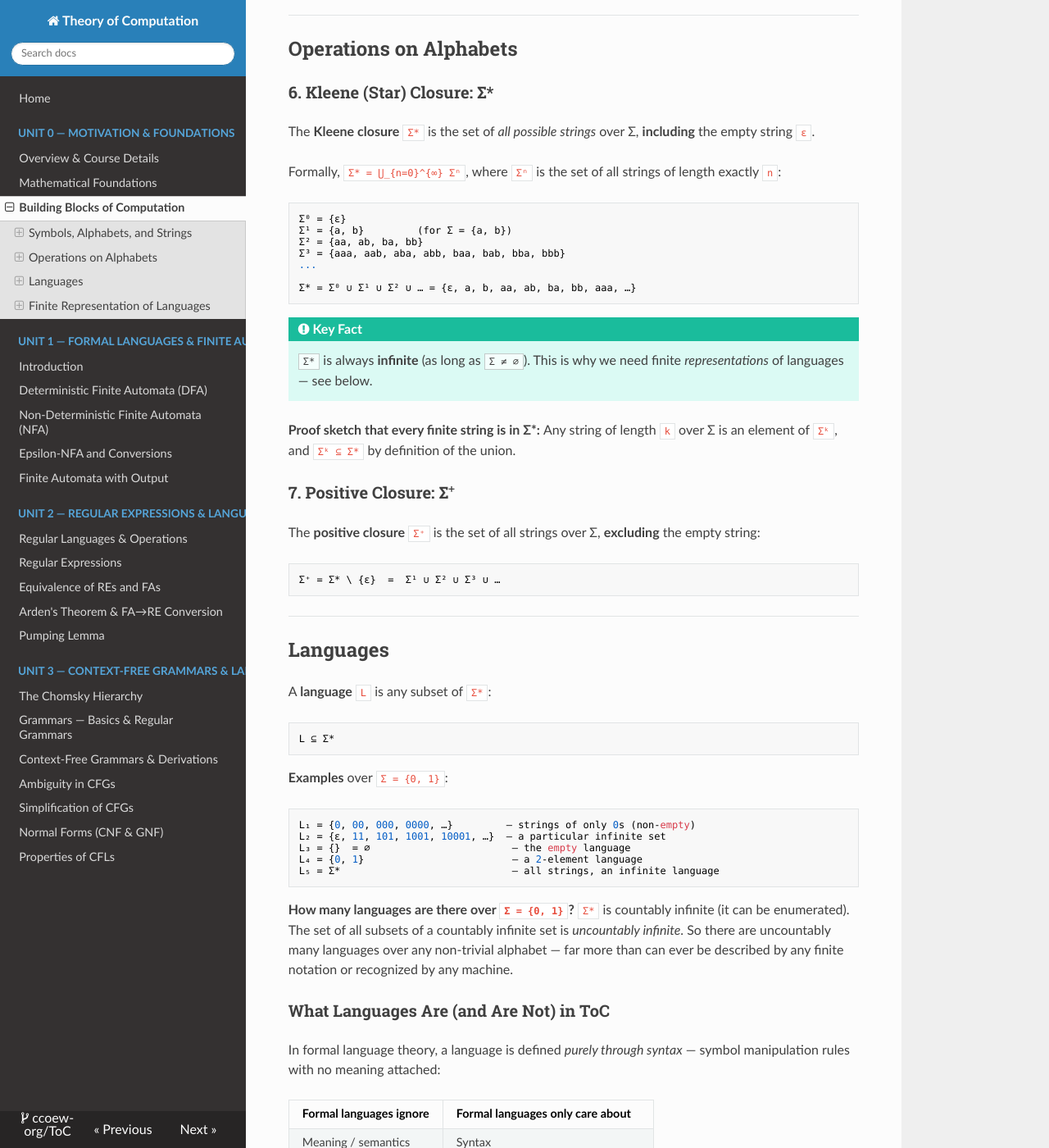
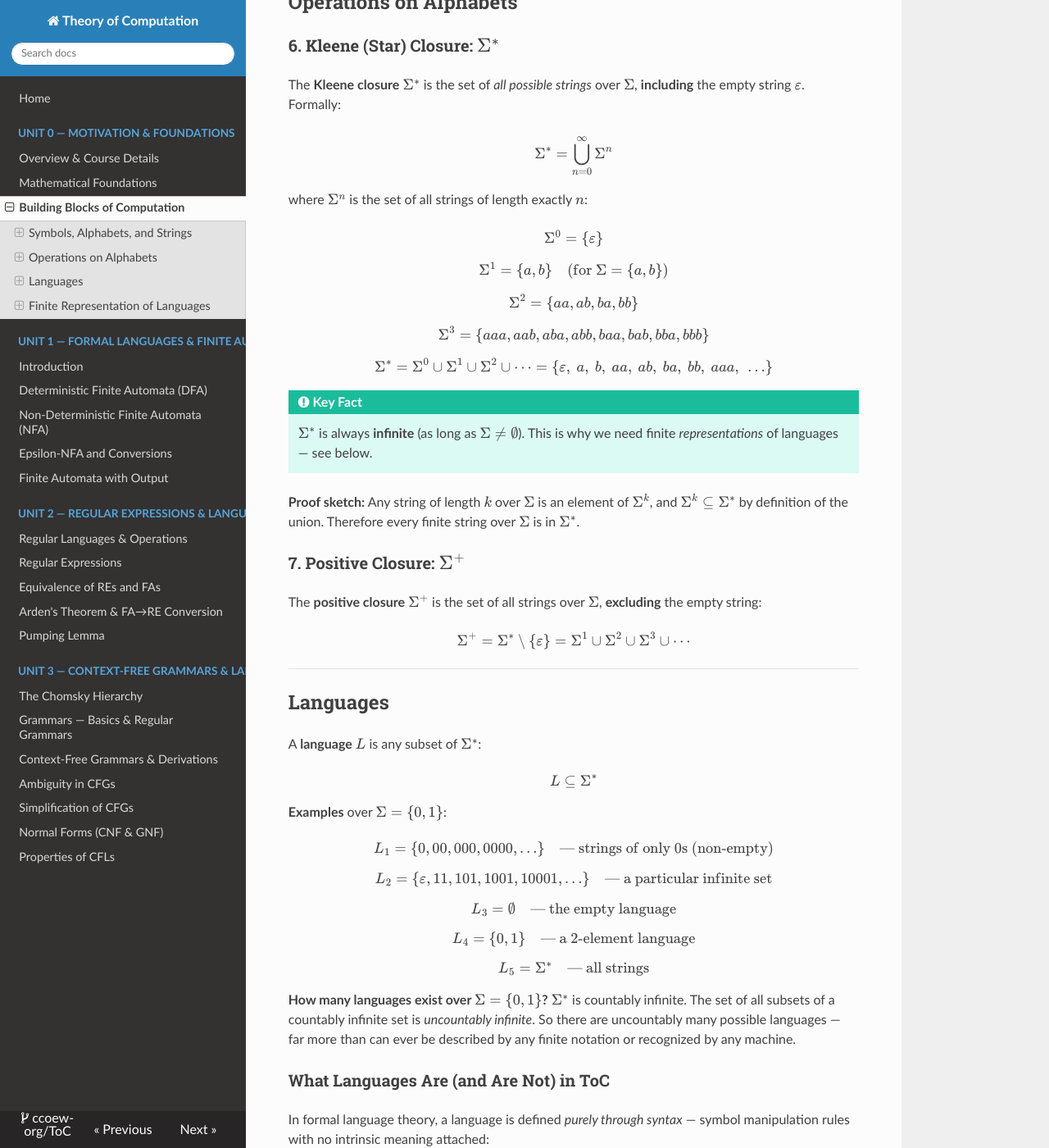
Before and after one commit to CCOEW-ORG/ToC, an MkDocs documentation site: the page built from docs/unit0/building-blocks.md, in a window 1280 px wide and 1400 px high, scrolled down 1748 px. Shown: the whole window at 82% size. Built offline with MkDocs 1.6.1, drawn with Linux system fonts in a browser that asks for light colours; nearby versions of some CDN libraries; some of the changed text lies outside the part shown.

Commit message:
converted unit 0 to latex

````diff
--- a/docs/unit0/building-blocks.md
+++ b/docs/unit0/building-blocks.md
@@ -10,120 +10,114 @@ Every concept in Theory of Computation is built on a small set of primitive noti
 
 A **symbol** is an atomic, indivisible unit. It has no internal structure — it simply *is*.
 
-Examples: `0`, `1`, `a`, `b`, `$`, `·`
+Examples: $0,\ 1,\ a,\ b,\ \$,\ \cdot$
 
-### 2. Alphabet (Σ)
+### 2. Alphabet ($\Sigma$)
 
 An **alphabet** is a *finite, non-empty* set of symbols.
 
 Examples:
 
-```
-Σ₁ = {0, 1}          — binary alphabet
-Σ₂ = {a, b, c}
-Σ₃ = {a, e, i, o, u}  — vowels
-```
+$$\Sigma_1 = \{0, 1\} \quad \text{(binary alphabet)}$$
 
-### 3. String (w)
+$$\Sigma_2 = \{a, b, c\}$$
 
-A **string** over an alphabet Σ is a *finite sequence* of symbols drawn from Σ.
+$$\Sigma_3 = \{a, e, i, o, u\} \quad \text{(vowels)}$$
 
-If `Σ = {a, b, c}`, then `ab`, `bca`, `aaa`, and `c` are all valid strings.
+### 3. String ($w$)
 
-The **length** of a string `w`, written `|w|`, is the number of symbols it contains:
+A **string** over an alphabet $\Sigma$ is a *finite sequence* of symbols drawn from $\Sigma$.
 
-```
-|abc| = 3
-|aab| = 3
-|a|   = 1
-```
+If $\Sigma = \{a, b, c\}$, then $ab$, $bca$, $aaa$, and $c$ are all valid strings.
 
-#### The Empty String (ε)
+The **length** of a string $w$, written $|w|$, is the number of symbols it contains:
 
-The **empty string** `ε` (epsilon) is the unique string of length zero: `|ε| = 0`. It contains no symbols but is still a valid string over any alphabet.
+$$|abc| = 3 \qquad |aab| = 3 \qquad |a| = 1$$
 
-!!! warning "ε is not a symbol"
-    `ε` is **not** a symbol in your alphabet. It is a string — specifically, the string with no symbols in it. The alphabet `Σ = {a, b}` does not contain `ε`; it contains two symbols, `a` and `b`.
+#### The Empty String ($\varepsilon$)
+
+The **empty string** $\varepsilon$ (epsilon) is the unique string of length zero: $|\varepsilon| = 0$. It contains no symbols but is still a valid string over any alphabet.
+
+!!! warning "$\varepsilon$ is not a symbol"
+    $\varepsilon$ is **not** a symbol in your alphabet. It is a string — specifically, the string with no symbols in it. The alphabet $\Sigma = \{a, b\}$ does not contain $\varepsilon$; it contains two symbols, $a$ and $b$.
 
 ### 4. Substring
 
-A **substring** of a string `w` is any *contiguous* portion of `w`.
+A **substring** of a string $w$ is any *contiguous* portion of $w$.
 
-If `w = abcde`, then `abc`, `bcd`, `cde`, `b`, `abcde`, and `ε` are all substrings of `w`. But `ace` is **not** a substring (the symbols are not contiguous).
+If $w = abcde$, then $abc$, $bcd$, $cde$, $b$, $abcde$, and $\varepsilon$ are all substrings of $w$. But $ace$ is **not** a substring (the symbols are not contiguous).
 
 ### 5. Concatenation
 
-The **concatenation** of strings `w₁` and `w₂`, written `w₁w₂` or `w₁ · w₂`, is the string formed by placing `w₂` immediately after `w₁`.
+The **concatenation** of strings $w_1$ and $w_2$, written $w_1 w_2$ or $w_1 \cdot w_2$, is the string formed by placing $w_2$ immediately after $w_1$:
 
-```
-w₁ = abc,  w₂ = def  →  w₁w₂ = abcdef
-```
+$$w_1 = abc,\quad w_2 = def \quad \Rightarrow \quad w_1 w_2 = abcdef$$
 
 Properties of concatenation:
 
-- `|w₁w₂| = |w₁| + |w₂|`
-- `w · ε = ε · w = w`  (ε is the identity element)
-- Concatenation is **associative**: `(w₁w₂)w₃ = w₁(w₂w₃)`
-- Concatenation is **not commutative** in general: `ab ≠ ba`
+- $|w_1 w_2| = |w_1| + |w_2|$
+- $w \cdot \varepsilon = \varepsilon \cdot w = w \quad$ ($\varepsilon$ is the identity element)
+- Concatenation is **associative**: $(w_1 w_2) w_3 = w_1 (w_2 w_3)$
+- Concatenation is **not commutative** in general: $ab \neq ba$
 
 ---
 
 ## Operations on Alphabets
 
-### 6. Kleene (Star) Closure: Σ\*
+### 6. Kleene (Star) Closure: $\Sigma^*$
 
-The **Kleene closure** `Σ*` is the set of *all possible strings* over Σ, **including** the empty string `ε`.
+The **Kleene closure** $\Sigma^*$ is the set of *all possible strings* over $\Sigma$, **including** the empty string $\varepsilon$. Formally:
 
-Formally, `Σ* = ⋃_{n=0}^{∞} Σⁿ`, where `Σⁿ` is the set of all strings of length exactly `n`:
+$$\Sigma^* = \bigcup_{n=0}^{\infty} \Sigma^n$$
 
-```
-Σ⁰ = {ε}
-Σ¹ = {a, b}         (for Σ = {a, b})
-Σ² = {aa, ab, ba, bb}
-Σ³ = {aaa, aab, aba, abb, baa, bab, bba, bbb}
-...
+where $\Sigma^n$ is the set of all strings of length exactly $n$:
 
-Σ* = Σ⁰ ∪ Σ¹ ∪ Σ² ∪ … = {ε, a, b, aa, ab, ba, bb, aaa, …}
-```
+$$\Sigma^0 = \{\varepsilon\}$$
+
+$$\Sigma^1 = \{a, b\} \quad \text{(for } \Sigma = \{a,b\}\text{)}$$
+
+$$\Sigma^2 = \{aa, ab, ba, bb\}$$
+
+$$\Sigma^3 = \{aaa, aab, aba, abb, baa, bab, bba, bbb\}$$
+
+$$\Sigma^* = \Sigma^0 \cup \Sigma^1 \cup \Sigma^2 \cup \cdots = \{\varepsilon,\ a,\ b,\ aa,\ ab,\ ba,\ bb,\ aaa,\ \ldots\}$$
 
 !!! tip "Key Fact"
-    `Σ*` is always **infinite** (as long as `Σ ≠ ∅`). This is why we need finite *representations* of languages — see below.
+    $\Sigma^*$ is always **infinite** (as long as $\Sigma \neq \emptyset$). This is why we need finite *representations* of languages — see below.
 
-**Proof sketch that every finite string is in Σ\*:** Any string of length `k` over Σ is an element of `Σᵏ`, and `Σᵏ ⊆ Σ*` by definition of the union.
+**Proof sketch:** Any string of length $k$ over $\Sigma$ is an element of $\Sigma^k$, and $\Sigma^k \subseteq \Sigma^*$ by definition of the union. Therefore every finite string over $\Sigma$ is in $\Sigma^*$.
 
-### 7. Positive Closure: Σ⁺
+### 7. Positive Closure: $\Sigma^+$
 
-The **positive closure** `Σ⁺` is the set of all strings over Σ, **excluding** the empty string:
+The **positive closure** $\Sigma^+$ is the set of all strings over $\Sigma$, **excluding** the empty string:
 
-```
-Σ⁺ = Σ* \ {ε}  =  Σ¹ ∪ Σ² ∪ Σ³ ∪ …
-```
+$$\Sigma^+ = \Sigma^* \setminus \{\varepsilon\} = \Sigma^1 \cup \Sigma^2 \cup \Sigma^3 \cup \cdots$$
 
 ---
 
 ## Languages
 
-A **language** `L` is any subset of `Σ*`:
+A **language** $L$ is any subset of $\Sigma^*$:
 
-```
-L ⊆ Σ*
-```
+$$L \subseteq \Sigma^*$$
 
-**Examples** over `Σ = {0, 1}`:
+**Examples** over $\Sigma = \{0, 1\}$:
 
-```
-L₁ = {0, 00, 000, 0000, …}         — strings of only 0s (non-empty)
-L₂ = {ε, 11, 101, 1001, 10001, …}  — a particular infinite set
-L₃ = {}  = ∅                        — the empty language
-L₄ = {0, 1}                         — a 2-element language
-L₅ = Σ*                             — all strings, an infinite language
-```
+$$L_1 = \{0, 00, 000, 0000, \ldots\} \quad \text{— strings of only 0s (non-empty)}$$
 
-**How many languages are there over `Σ = {0, 1}`?** `Σ*` is countably infinite (it can be enumerated). The set of all subsets of a countably infinite set is *uncountably infinite*. So there are uncountably many languages over any non-trivial alphabet — far more than can ever be described by any finite notation or recognized by any machine.
+$$L_2 = \{\varepsilon, 11, 101, 1001, 10001, \ldots\} \quad \text{— a particular infinite set}$$
+
+$$L_3 = \emptyset \quad \text{— the empty language}$$
+
+$$L_4 = \{0, 1\} \quad \text{— a 2-element language}$$
+
+$$L_5 = \Sigma^* \quad \text{— all strings}$$
+
+**How many languages exist over $\Sigma = \{0,1\}$?** $\Sigma^*$ is countably infinite. The set of all subsets of a countably infinite set is *uncountably infinite*. So there are uncountably many possible languages — far more than can ever be described by any finite notation or recognized by any machine.
 
 ### What Languages Are (and Are Not) in ToC
 
-In formal language theory, a language is defined *purely through syntax* — symbol manipulation rules with no meaning attached:
+In formal language theory, a language is defined *purely through syntax* — symbol manipulation rules with no intrinsic meaning attached:
 
 | Formal languages **ignore** | Formal languages **only care about** |
 |---|---|
@@ -155,13 +149,13 @@ We represent infinite languages in two dual ways:
 
 | Approach | Tool | Role |
 |---|---|---|
-| **Language constructors** | Grammars | Generate strings that belong to L |
-| **Language acceptors** | Machines (Automata), Regular Expressions | Decide whether a given string belongs to L |
+| **Language constructors** | Grammars | Generate strings that belong to $L$ |
+| **Language acceptors** | Machines (Automata), Regular Expressions | Decide whether a given string belongs to $L$ |
 
 ```
-                         Grammar
-                        (constructor)
-                             ↓
+    Grammar
+(constructor)
+        ↓
   Input string ──→  Machine / Regex ──→ {Accept, Reject}
                         (acceptor)
 ```
--- a/mkdocs.yml
+++ b/mkdocs.yml
@@ -11,6 +11,9 @@ repo_url: https://github.com/ccoew-org/ToC
 
 theme:
   name: readthedocs
+
+extra_css:
+  - stylesheets/extra.css
 
 docs_dir: docs
 site_dir: site
@@ -43,6 +46,8 @@ nav:
     - Properties of CFLs: unit3/cfl-properties.md
 
 markdown_extensions:
+  - pymdownx.arithmatex:
+      generic: true
   - admonition
   - toc:
       permalink: true
@@ -51,3 +56,8 @@ markdown_extensions:
   - footnotes
   - attr_list
   - def_list
+
+
+
+extra_javascript:
+  - https://unpkg.com/mathjax@3/es5/tex-mml-chtml.js
````
Also changed, not shown: other parts of docs/unit0/building-blocks.md (+1 -1 lines), docs/unit0/math-foundations.md (+36 -58 lines), docs/unit0/overview.md (+5 -5 lines), docs/stylesheets/extra.css (added).
